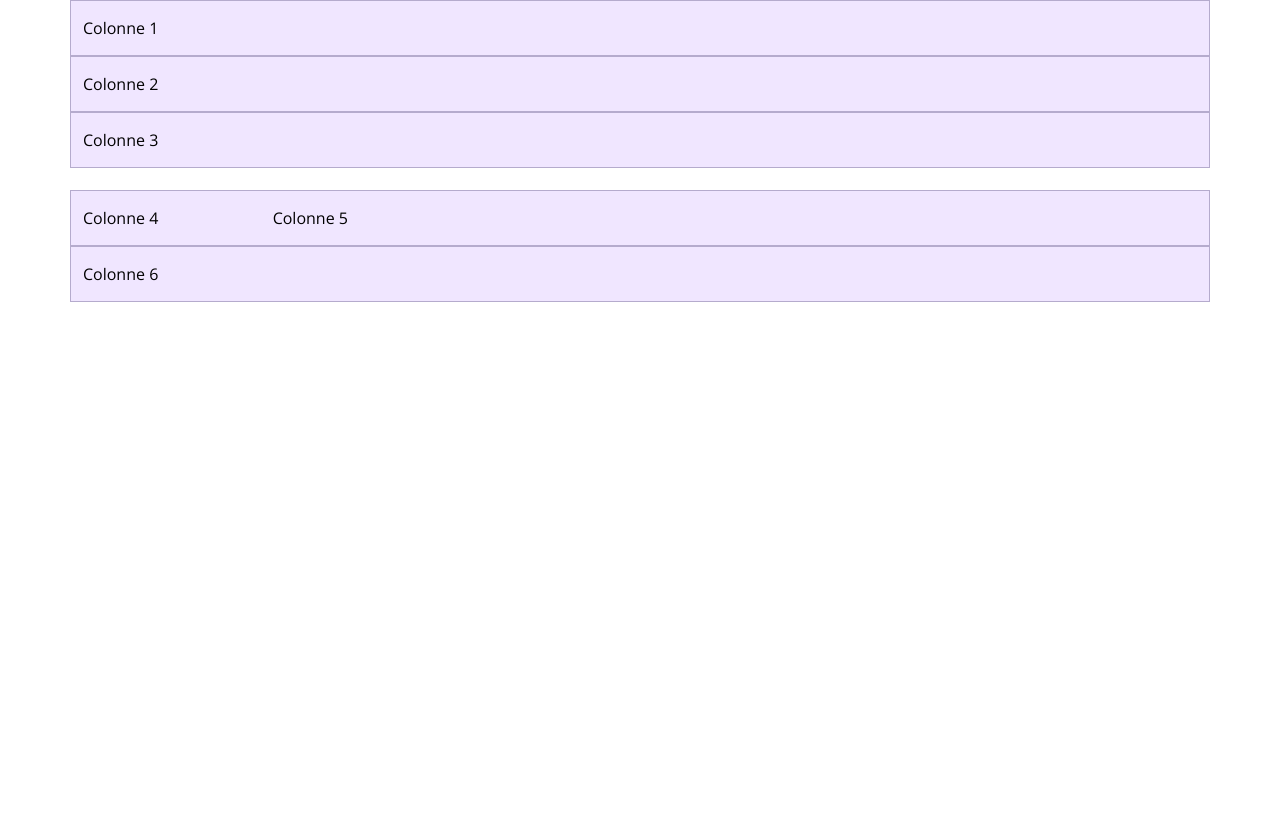
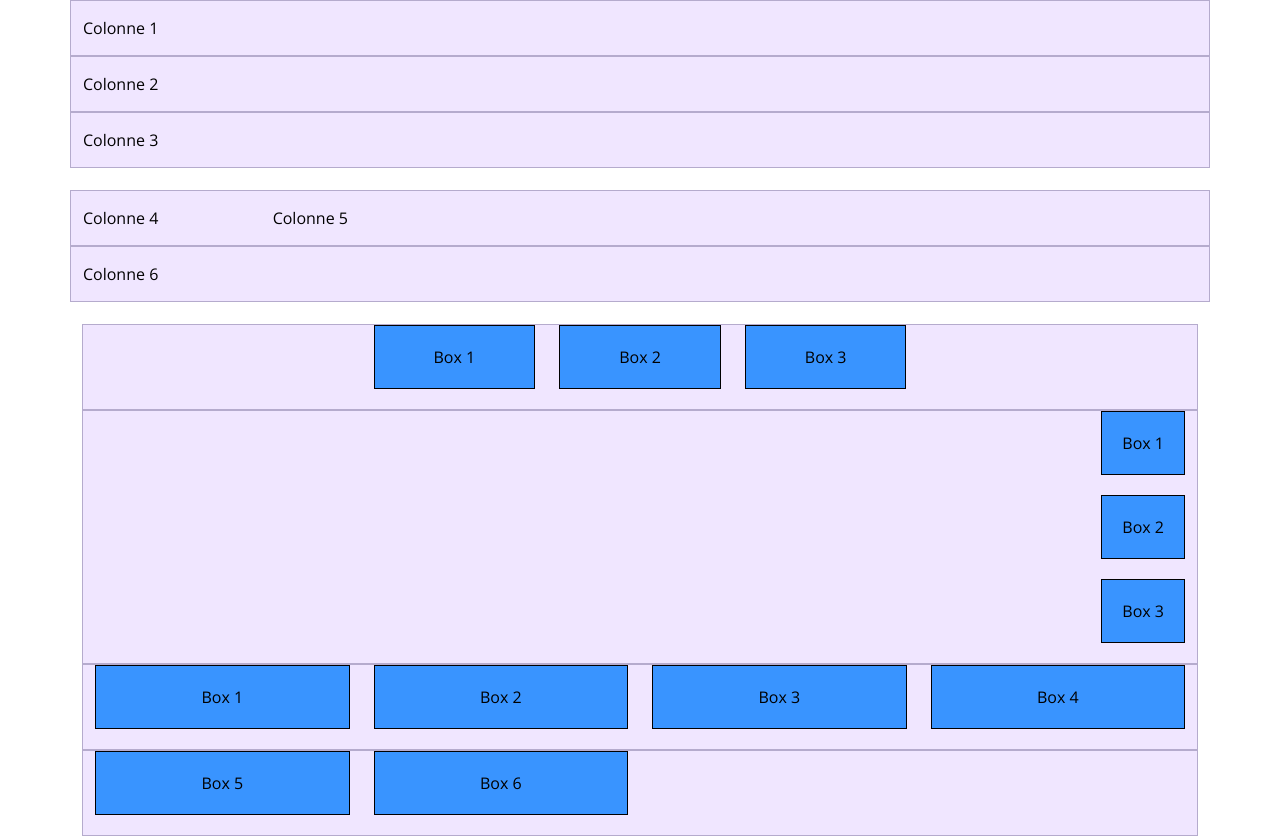
Before and after one commit to megroulin/examen-revision, a website built with Parcel: page src/index.html in a window 1280 px wide. Before the commit the page ends 800 px from the top, so only its background shows below. Built offline with nearby package versions, Linux system fonts and the light colour scheme.

Commit message:
ajout flexbox

```diff
--- a/src/index.html
+++ b/src/index.html
@@ -43,6 +43,63 @@
           Colonne 6
         </div>
       </div>
+<br>
+<div class="container-fluid">
+  <div class="row justify-content-center align-items-start">
+    <div class="col-2">
+      <div class="box">Box 1</div>
+    </div>
+    <div class="col-2">
+      <div class="box">Box 2</div>
+    </div>
+    <div class="col-2">
+      <div class="box">Box 3</div>
+    </div>
+  </div>
+</div>
+<div class="container-fluid">
+  <div class="row">
+    <!-- Colonne pour les box -->
+    <div class="col-12 col-md-4 offset-md-8 d-flex flex-column justify-content-end align-items-end">
+      <!-- Première box -->
+      <div class="box">Box 1</div>
+      <!-- Deuxième box -->
+      <div class="box">Box 2</div>
+      <!-- Troisième box -->
+      <div class="box">Box 3</div>
+    </div>
+  </div>
+</div>
+<div class="container-fluid">
+  <div class="row">
+    <!-- Première box -->
+    <div class="col-6 col-md-3">
+      <div class="box">Box 1</div>
+    </div>
+    <!-- Deuxième box -->
+    <div class="col-6 col-md-3">
+      <div class="box">Box 2</div>
+    </div>
+    <!-- Troisième box -->
+    <div class="col-6 col-md-3">
+      <div class="box">Box 3</div>
+    </div>
+    <!-- Quatrième box -->
+    <div class="col-6 col-md-3">
+      <div class="box">Box 4</div>
+    </div>
+  </div>
+  <div class="row">
+    <!-- Cinquième box -->
+    <div class="col-6 col-md-3">
+      <div class="box">Box 5</div>
+    </div>
+    <!-- Sixième box -->
+    <div class="col-6 col-md-3">
+      <div class="box">Box 6</div>
+    </div>
+  </div>
+</div>
     <script src="js/main.js" type="module"></script>
   </body>
 </html>
--- a/src/scss/_base.scss
+++ b/src/scss/_base.scss
@@ -30,8 +30,20 @@ body {
   background-color: #e9d9ffa8;
   border: 1px solid #b5abcd;
 }
+
 a {
   color: inherit;
+}
+
+.box {
+  background-color: #007bffc2;
+  border: 1px solid #000;
+  text-align: center;
+  padding: 20px;
+  margin-bottom: 20px;
+}
+.col-2 {
+  background-color: rgba(127, 255, 212, 0);
 }
 
 img,
```
